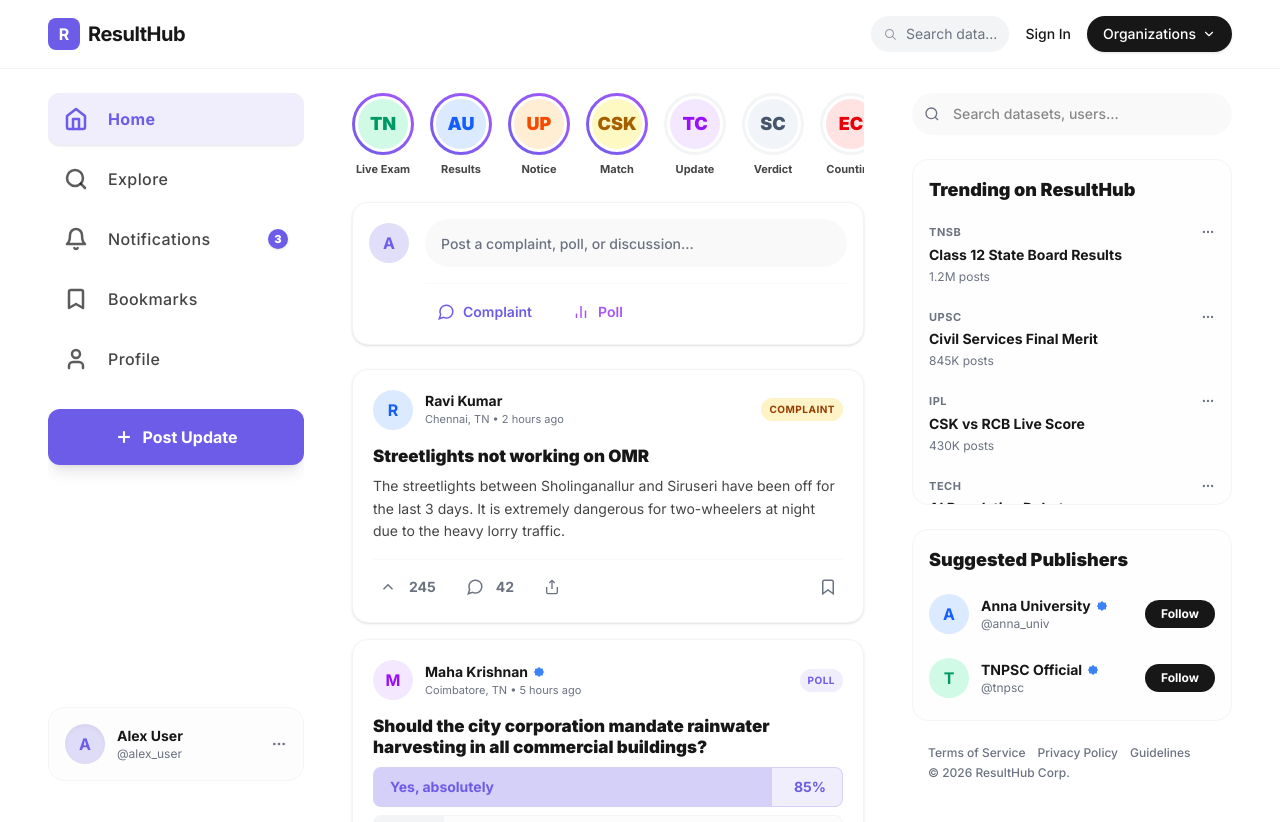
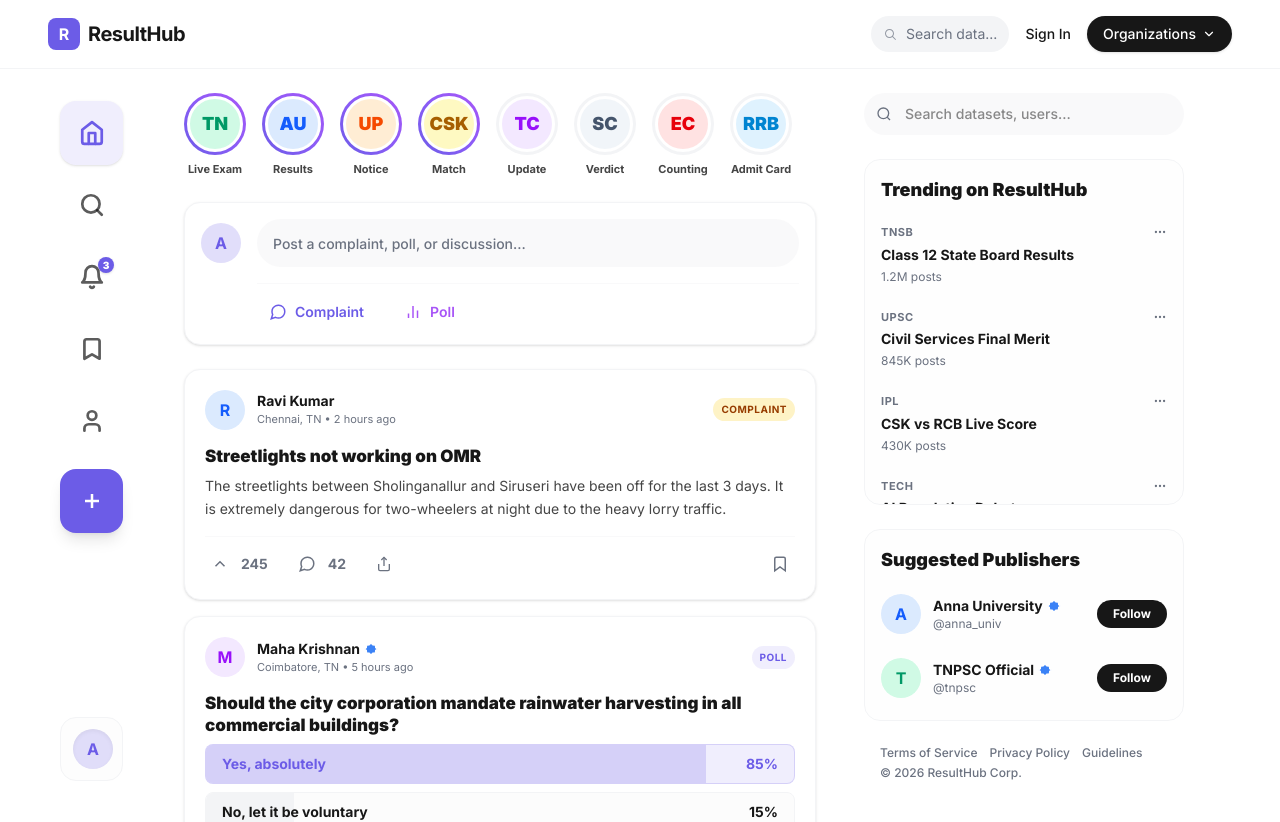
Before and after one commit to Faiz-7716/ResultPublisherwEB, a Next.js app: page / in a window 1280 px wide. Shown: the top 822 px of the page. Built offline with nearby package versions, Linux system fonts and the light colour scheme.

Commit message:
feat: redesigned LeftSidebar as a collapsible hover drawer with smooth opacity and width transitions

```diff
--- a/src/components/feed/LeftSidebar.tsx
+++ b/src/components/feed/LeftSidebar.tsx
@@ -13,59 +13,64 @@ export default function LeftSidebar() {
     {
       label: "Home",
       href: "/",
-      icon: <svg width="24" height="24" viewBox="0 0 24 24" fill="none" stroke="currentColor" strokeWidth="2.5" strokeLinecap="round" strokeLinejoin="round"><path d="m3 9 9-7 9 7v11a2 2 0 0 1-2 2H5a2 2 0 0 1-2-2z"/><polyline points="9 22 9 12 15 12 15 22"/></svg>
+      icon: <svg width="26" height="26" viewBox="0 0 24 24" fill="none" stroke="currentColor" strokeWidth="2.5" strokeLinecap="round" strokeLinejoin="round"><path d="m3 9 9-7 9 7v11a2 2 0 0 1-2 2H5a2 2 0 0 1-2-2z"/><polyline points="9 22 9 12 15 12 15 22"/></svg>
     },
     {
       label: "Explore",
       href: "/explore",
-      icon: <svg width="24" height="24" viewBox="0 0 24 24" fill="none" stroke="currentColor" strokeWidth="2.5" strokeLinecap="round" strokeLinejoin="round"><circle cx="11" cy="11" r="8"/><path d="m21 21-4.3-4.3"/></svg>
+      icon: <svg width="26" height="26" viewBox="0 0 24 24" fill="none" stroke="currentColor" strokeWidth="2.5" strokeLinecap="round" strokeLinejoin="round"><circle cx="11" cy="11" r="8"/><path d="m21 21-4.3-4.3"/></svg>
     },
     {
       label: "Notifications",
       href: "/notifications",
-      badge: 3, // Mock unread count
-      icon: <svg width="24" height="24" viewBox="0 0 24 24" fill="none" stroke="currentColor" strokeWidth="2.5" strokeLinecap="round" strokeLinejoin="round"><path d="M6 8a6 6 0 0 1 12 0c0 7 3 9 3 9H3s3-2 3-9"/><path d="M10.3 21a1.94 1.94 0 0 0 3.4 0"/></svg>
+      badge: 3,
+      icon: <svg width="26" height="26" viewBox="0 0 24 24" fill="none" stroke="currentColor" strokeWidth="2.5" strokeLinecap="round" strokeLinejoin="round"><path d="M6 8a6 6 0 0 1 12 0c0 7 3 9 3 9H3s3-2 3-9"/><path d="M10.3 21a1.94 1.94 0 0 0 3.4 0"/></svg>
     },
     {
       label: "Bookmarks",
       href: "/bookmarks",
-      icon: <svg width="24" height="24" viewBox="0 0 24 24" fill="none" stroke="currentColor" strokeWidth="2.5" strokeLinecap="round" strokeLinejoin="round"><path d="m19 21-7-4-7 4V5a2 2 0 0 1 2-2h10a2 2 0 0 1 2 2v16z"/></svg>
+      icon: <svg width="26" height="26" viewBox="0 0 24 24" fill="none" stroke="currentColor" strokeWidth="2.5" strokeLinecap="round" strokeLinejoin="round"><path d="m19 21-7-4-7 4V5a2 2 0 0 1 2-2h10a2 2 0 0 1 2 2v16z"/></svg>
     },
     {
       label: "Profile",
       href: "/profile",
-      icon: <svg width="24" height="24" viewBox="0 0 24 24" fill="none" stroke="currentColor" strokeWidth="2.5" strokeLinecap="round" strokeLinejoin="round"><path d="M19 21v-2a4 4 0 0 0-4-4H9a4 4 0 0 0-4 4v2"/><circle cx="12" cy="7" r="4"/></svg>
+      icon: <svg width="26" height="26" viewBox="0 0 24 24" fill="none" stroke="currentColor" strokeWidth="2.5" strokeLinecap="round" strokeLinejoin="round"><path d="M19 21v-2a4 4 0 0 0-4-4H9a4 4 0 0 0-4 4v2"/><circle cx="12" cy="7" r="4"/></svg>
     },
   ];
 
   return (
     <>
-      <aside className="sticky top-[88px] flex-col gap-6 hidden lg:flex h-[calc(100vh-88px)] w-64 overflow-y-auto hide-scrollbar pb-6">
+      <aside className="sticky top-[88px] hidden lg:block h-[calc(100vh-88px)] w-[88px] z-40">
+
+        {/* Hover Drawer Container */}
+        <div className="absolute top-0 left-0 h-full w-[88px] hover:w-64 bg-background transition-all duration-300 ease-in-out overflow-y-auto overflow-x-hidden hide-scrollbar flex flex-col group hover:shadow-2xl border-r border-transparent hover:border-muted z-50 rounded-r-2xl pb-6">
 
           {/* Navigation */}
-        <nav className="flex flex-col gap-2">
+          <nav className="flex flex-col gap-2 mt-2 px-3">
             {navLinks.map((link) => {
               const isActive = pathname === link.href;
               return (
                 <Link
                   key={link.label}
                   href={link.href}
-                className={`group flex items-center justify-between px-4 py-3.5 rounded-xl transition-all duration-300 hover:translate-x-1 ${
+                  className={`relative flex items-center p-2 rounded-2xl transition-all duration-300 ${
                     isActive
                       ? "bg-primary/10 text-primary font-bold shadow-sm"
                       : "text-foreground/80 hover:bg-muted font-medium hover:text-foreground"
                   }`}
                 >
-                <div className="flex items-center gap-5">
-                  <div className={`transition-transform duration-300 group-hover:scale-110 ${isActive ? "text-primary" : "text-foreground/70 group-hover:text-primary"}`}>
+                  <div className="flex items-center w-full">
+                    <div className={`w-[48px] h-[48px] flex items-center justify-center shrink-0 transition-transform duration-300 ${isActive ? "text-primary" : "text-foreground/70"}`}>
                       {link.icon}
                     </div>
-                  <span className="text-[16px] tracking-wide">{link.label}</span>
+                    <span className="whitespace-nowrap ml-3 text-[16px] tracking-wide opacity-0 group-hover:opacity-100 transition-opacity duration-300">
+                      {link.label}
+                    </span>
                   </div>
 
                   {/* Notification Badge */}
                   {link.badge && (
-                  <div className="bg-primary text-white text-[11px] font-black w-5 h-5 flex items-center justify-center rounded-full animate-in zoom-in shadow-sm">
+                    <div className="absolute top-3 left-[38px] bg-primary text-white text-[10px] font-black w-4 h-4 flex items-center justify-center rounded-full shadow-sm">
                       {link.badge}
                     </div>
                   )}
@@ -75,25 +80,38 @@ export default function LeftSidebar() {
           </nav>
 
           {/* Action Button */}
+          <div className="px-3 mt-4">
             <button
               onClick={() => setIsPostModalOpen(true)}
-          className="w-full bg-primary text-white font-bold py-4 rounded-xl shadow-lg hover:shadow-primary/30 hover:bg-primary/90 transition-all duration-300 hover:-translate-y-0.5 active:translate-y-0 flex items-center justify-center gap-2"
+              className="w-full h-[64px] bg-primary text-white font-bold rounded-2xl shadow-lg hover:shadow-primary/30 hover:bg-primary/90 transition-all duration-300 active:scale-95 flex items-center overflow-hidden"
             >
-          <svg width="20" height="20" viewBox="0 0 24 24" fill="none" stroke="currentColor" strokeWidth="2.5"><line x1="12" y1="5" x2="12" y2="19"></line><line x1="5" y1="12" x2="19" y2="12"></line></svg>
+              <div className="w-[64px] h-[64px] flex items-center justify-center shrink-0">
+                <svg width="24" height="24" viewBox="0 0 24 24" fill="none" stroke="currentColor" strokeWidth="2.5"><line x1="12" y1="5" x2="12" y2="19"></line><line x1="5" y1="12" x2="19" y2="12"></line></svg>
+              </div>
+              <span className="whitespace-nowrap text-lg opacity-0 group-hover:opacity-100 transition-opacity duration-300">
                 Post Update
+              </span>
             </button>
+          </div>
 
-        <div className="mt-auto">
-          <div className="bg-muted/20 border border-muted p-4 rounded-2xl flex items-center gap-3 cursor-pointer hover:bg-muted/60 transition-all duration-300 hover:shadow-sm">
+          {/* Profile Section (Bottom) */}
+          <div className="mt-auto px-3">
+            <div className="h-[64px] bg-muted/20 border border-muted rounded-2xl flex items-center cursor-pointer hover:bg-muted/60 transition-all duration-300 hover:shadow-sm overflow-hidden">
+              <div className="w-[64px] h-[64px] flex items-center justify-center shrink-0">
                 <div className="w-10 h-10 rounded-full bg-primary/20 flex items-center justify-center text-primary font-bold shadow-inner">
                   A
                 </div>
-            <div className="flex-1 overflow-hidden">
-               <h4 className="font-bold text-sm truncate group-hover:text-primary transition-colors">Alex User</h4>
+              </div>
+              <div className="flex-1 flex items-center justify-between opacity-0 group-hover:opacity-100 transition-opacity duration-300 pr-4 whitespace-nowrap">
+                <div className="overflow-hidden">
+                   <h4 className="font-bold text-sm truncate">Alex User</h4>
                    <p className="text-xs text-muted-foreground truncate">@alex_user</p>
                 </div>
-            <svg width="16" height="16" viewBox="0 0 24 24" fill="none" stroke="currentColor" strokeWidth="2" className="text-muted-foreground"><circle cx="12" cy="12" r="1"></circle><circle cx="19" cy="12" r="1"></circle><circle cx="5" cy="12" r="1"></circle></svg>
+                <svg width="16" height="16" viewBox="0 0 24 24" fill="none" stroke="currentColor" strokeWidth="2" className="text-muted-foreground shrink-0 ml-2"><circle cx="12" cy="12" r="1"></circle><circle cx="19" cy="12" r="1"></circle><circle cx="5" cy="12" r="1"></circle></svg>
               </div>
+            </div>
+          </div>
+
         </div>
       </aside>
 
```
Lines whose indentation alone changed are shown as unchanged.
